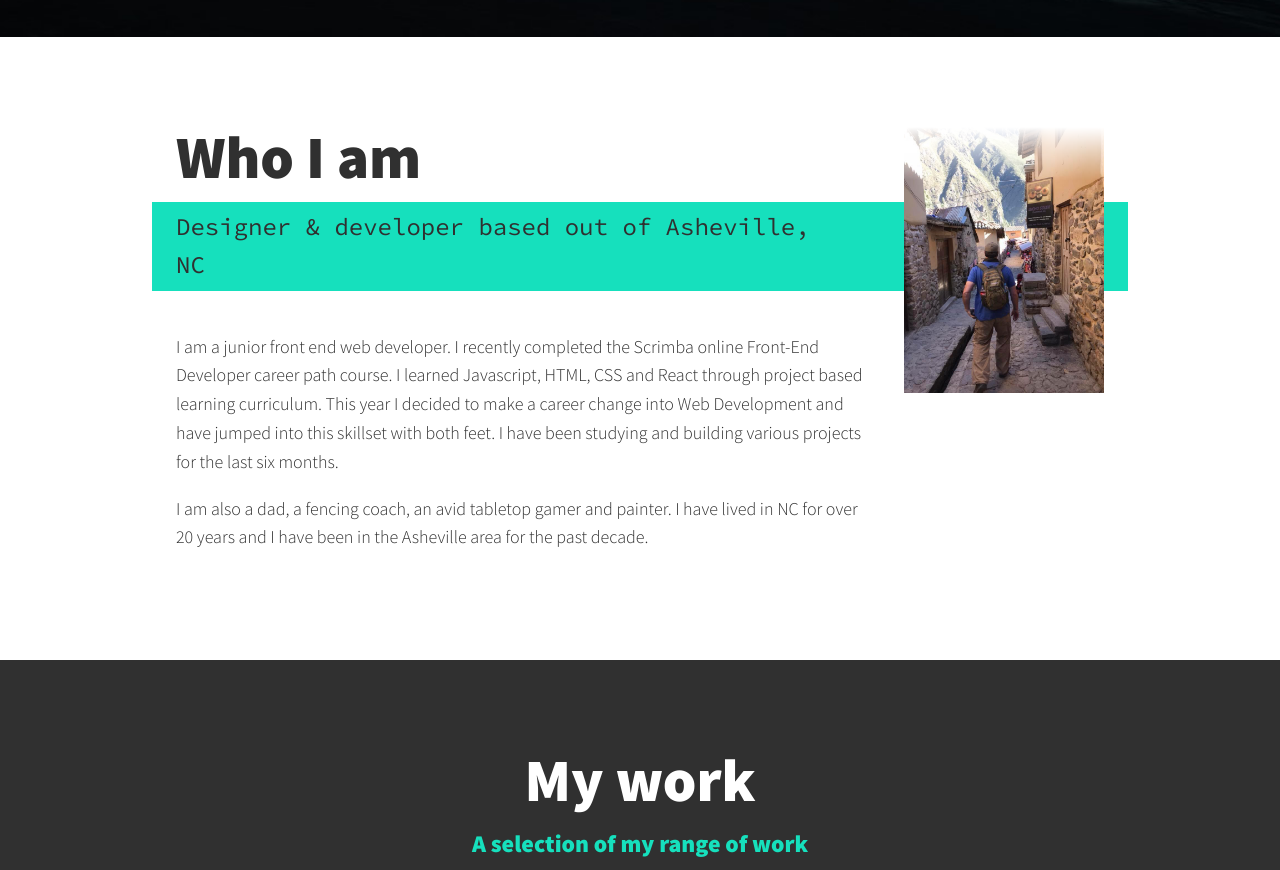
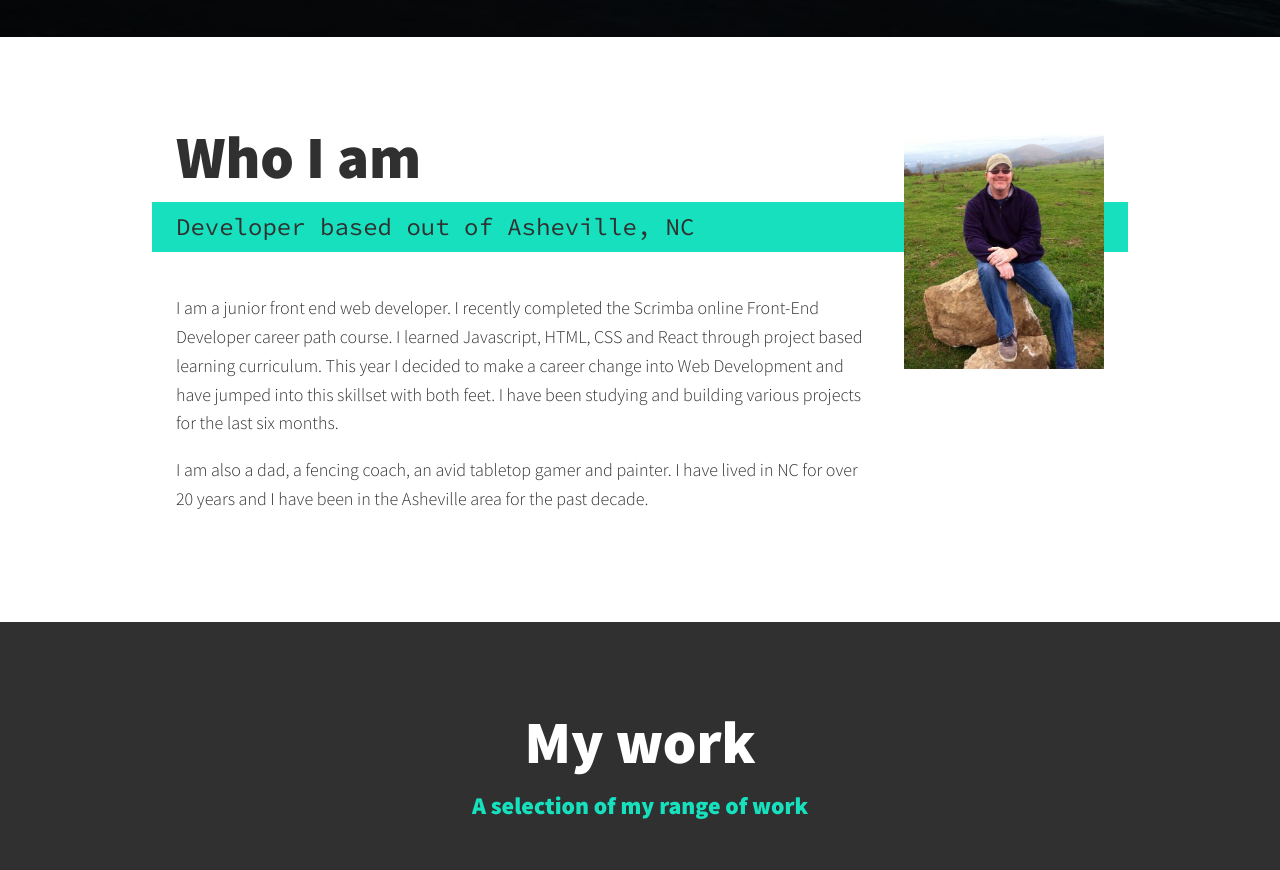
Before and after one commit to Pigiron55/Portfolio-Page, a website built with Vite: page Portfolio Page/index.html in a window 1280 px wide. Shown: the part 1220-2090 px from the top of the page. Built offline with nearby package versions, Linux system fonts and the light colour scheme.

Commit message:
Add files via upload

```diff
--- a/Portfolio Page/index.html
+++ b/Portfolio Page/index.html
@@ -69,14 +69,14 @@
         <!-- About me -->
         <section class="about-me" id="about">
            <h2 class="section__title section__title--about">Who I am</h2>
-           <p class="section__subtitle section__subtitle--about">Designer & developer based out of Asheville, NC</p>
+           <p class="section__subtitle section__subtitle--about">Developer based out of Asheville, NC</p>
 
            <div class="about-me__body">
                <p>I am a junior front end web developer. I recently completed the Scrimba online Front-End Developer career path course. I learned Javascript, HTML, CSS and React through project based learning curriculum. This year I decided to make a career change into Web Development and have jumped into this skillset with both feet. I have been studying and building various projects for the last six months.</p>
                <p>I am also a dad, a fencing coach, an avid tabletop gamer and painter. I have lived in NC for over 20 years and I have been in the Asheville area for the past decade.  </p>
            </div>
 
-           <img src="img/me walking peru.jpg" alt="Matt walking through an ancient town" class="about-me__img">
+           <img src="img/mehiking.jpg" alt="Matt walking through an ancient town" class="about-me__img">
         </section>
 
         <!-- My Work -->
```
Also changed, not shown: Portfolio Page/img/mehiking.jpg (added).
